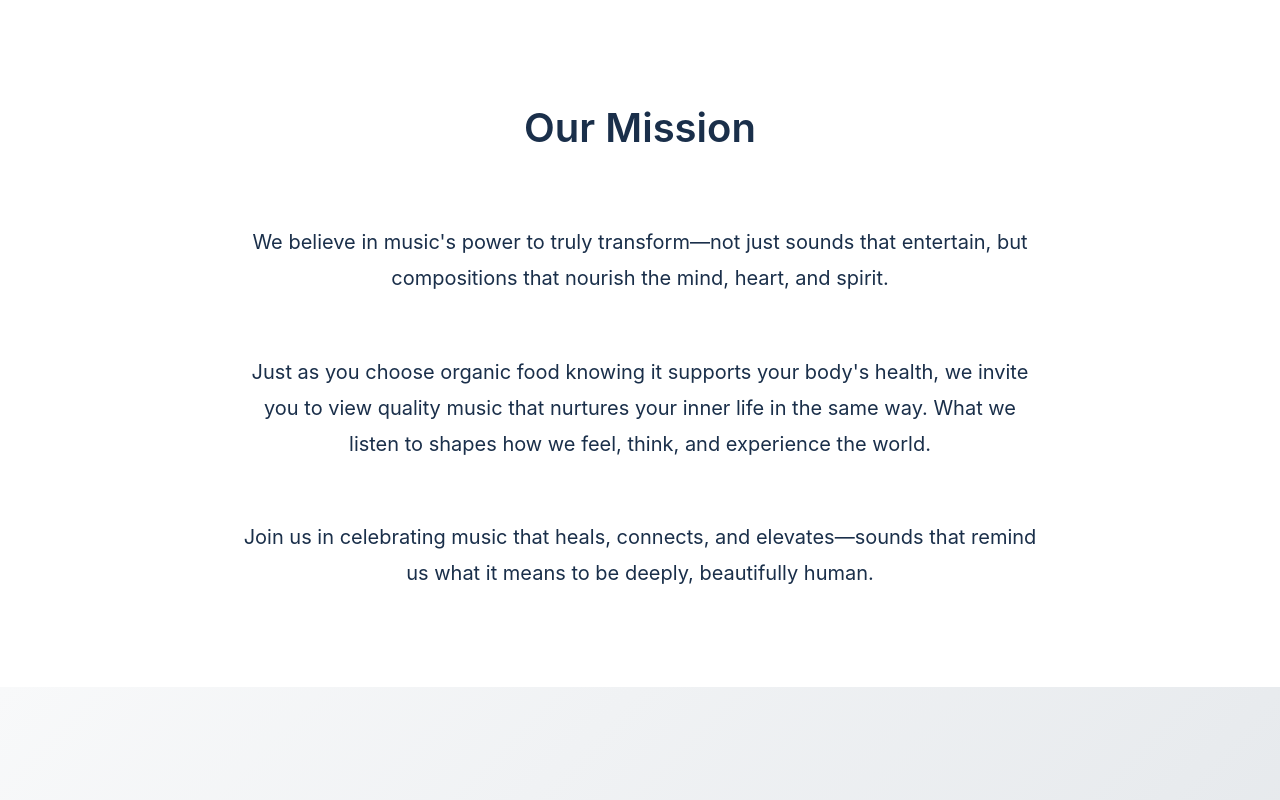
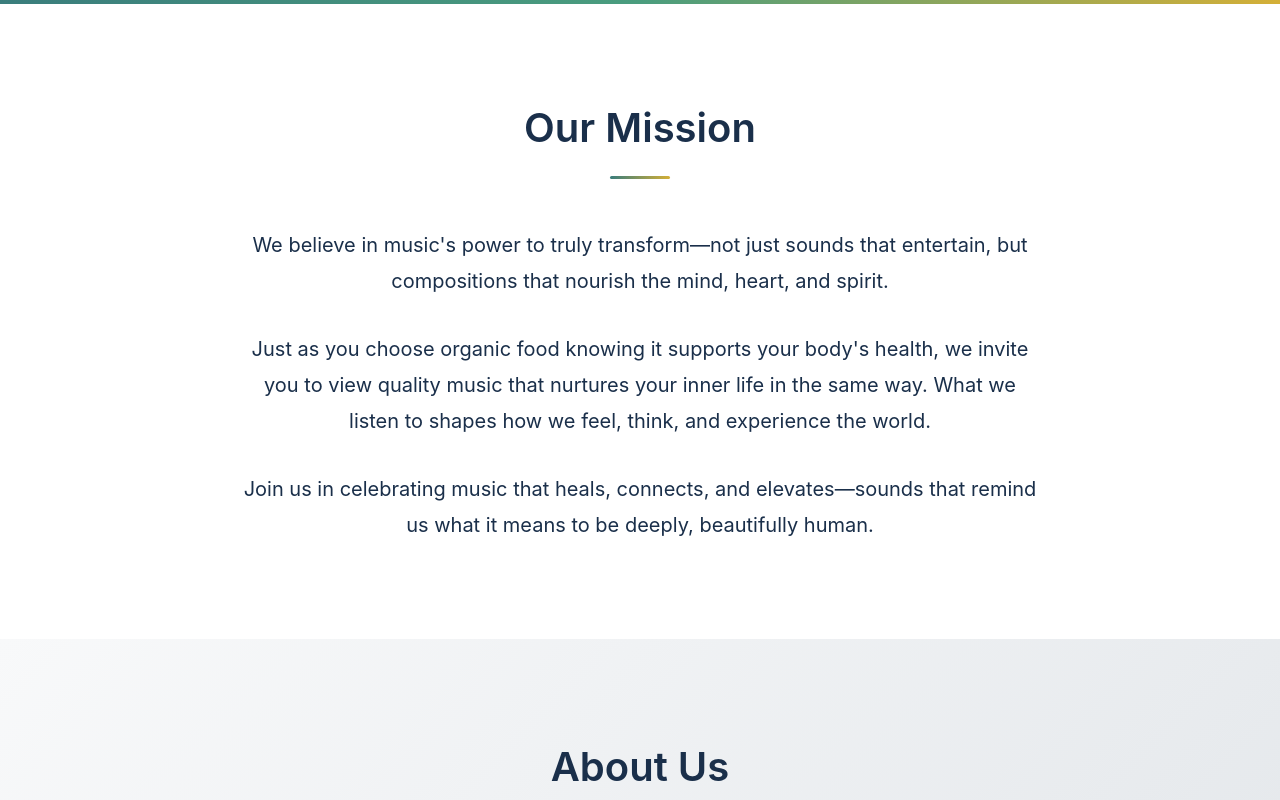
Before and after one commit to DennisDyallo/echologicalfm, a website built with Parcel: page src/index.html in a window 1280 px wide. Both pictures are taken after a click on the link "Mission". Shown: the part 800-1600 px from the top of the page. Built offline with nearby package versions, Linux system fonts and the light colour scheme.

Commit message:
Enhance mission section styling and remove unnecessary line breaks for improved readability and visual appeal

```diff
--- a/src/css/main.css
+++ b/src/css/main.css
@@ -90,9 +90,11 @@ body {
     opacity: 0.9;
 }
 
-.nav-link:hover {
+.nav-link:hover,
+.nav-link:focus {
     opacity: 1;
     color: var(--color-gold-light);
+    outline: none;
 }
 
 .instagram-icon {
@@ -139,6 +141,17 @@ body {
 .mission {
     background: var(--color-white);
     padding: var(--spacing-xl) var(--spacing-md);
+    position: relative;
+}
+
+.mission::before {
+    content: '';
+    position: absolute;
+    top: 0;
+    left: 0;
+    right: 0;
+    height: 4px;
+    background: linear-gradient(90deg, var(--color-teal) 0%, var(--color-green) 50%, var(--color-gold) 100%);
 }
 
 .mission-content {
@@ -149,9 +162,21 @@ body {
 .mission h2 {
     font-size: var(--font-size-2xl);
     color: var(--color-deep-blue);
-    margin-bottom: var(--spacing-lg);
+    margin-bottom: var(--spacing-md);
     text-align: center;
     font-weight: 600;
+    position: relative;
+    padding-bottom: var(--spacing-sm);
+}
+
+.mission h2::after {
+    content: '';
+    display: block;
+    width: 60px;
+    height: 3px;
+    background: linear-gradient(90deg, var(--color-teal), var(--color-gold));
+    margin: var(--spacing-sm) auto 0;
+    border-radius: 2px;
 }
 
 .mission-text {
@@ -170,6 +195,7 @@ body {
 .about {
     background: linear-gradient(135deg, var(--color-off-white) 0%, var(--color-gray-light) 100%);
     padding: var(--spacing-xl) var(--spacing-md);
+    position: relative;
 }
 
 .about-content {
@@ -180,9 +206,21 @@ body {
 .about h2 {
     font-size: var(--font-size-2xl);
     color: var(--color-deep-blue);
-    margin-bottom: var(--spacing-lg);
+    margin-bottom: var(--spacing-md);
     text-align: center;
     font-weight: 600;
+    position: relative;
+    padding-bottom: var(--spacing-sm);
+}
+
+.about h2::after {
+    content: '';
+    display: block;
+    width: 60px;
+    height: 3px;
+    background: linear-gradient(90deg, var(--color-teal), var(--color-gold));
+    margin: var(--spacing-sm) auto 0;
+    border-radius: 2px;
 }
 
 .about-text {
@@ -234,10 +272,13 @@ body {
     box-shadow: 0 4px 15px rgba(0, 0, 0, 0.2);
 }
 
-.cta-button:hover {
+.cta-button:hover,
+.cta-button:focus {
     background: var(--color-gold-light);
     transform: translateY(-2px);
     box-shadow: 0 6px 20px rgba(0, 0, 0, 0.3);
+    outline: 2px solid var(--color-gold-light);
+    outline-offset: 2px;
 }
 
 /* Footer */
@@ -262,8 +303,10 @@ body {
     transition: color var(--transition);
 }
 
-.footer-link:hover {
+.footer-link:hover,
+.footer-link:focus {
     color: var(--color-gold);
+    outline: none;
 }
 
 .footer-divider {
@@ -365,5 +408,6 @@ body {
 
     .nav-container {
         padding: 0 var(--spacing-sm);
+        gap: var(--spacing-sm);
     }
 }
```
Also changed, not shown: src/index.html (+0 -2 lines).
